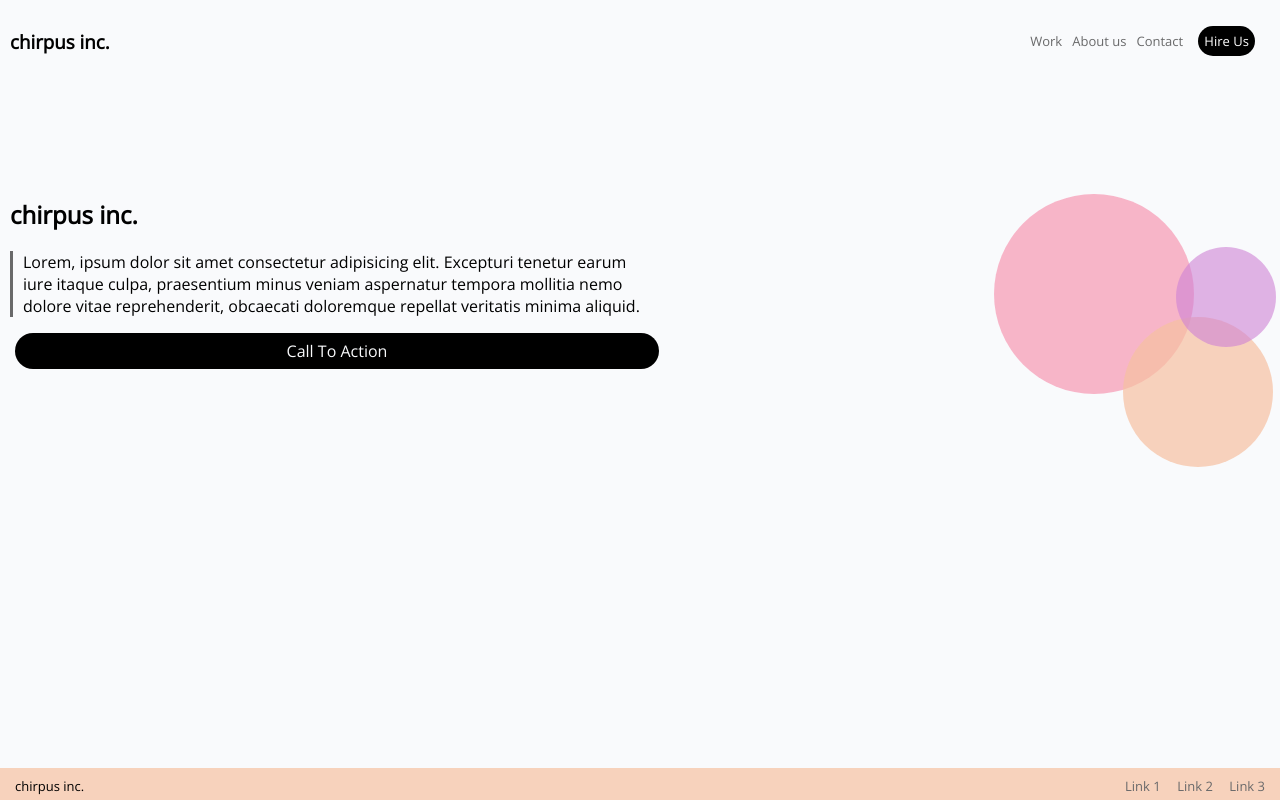
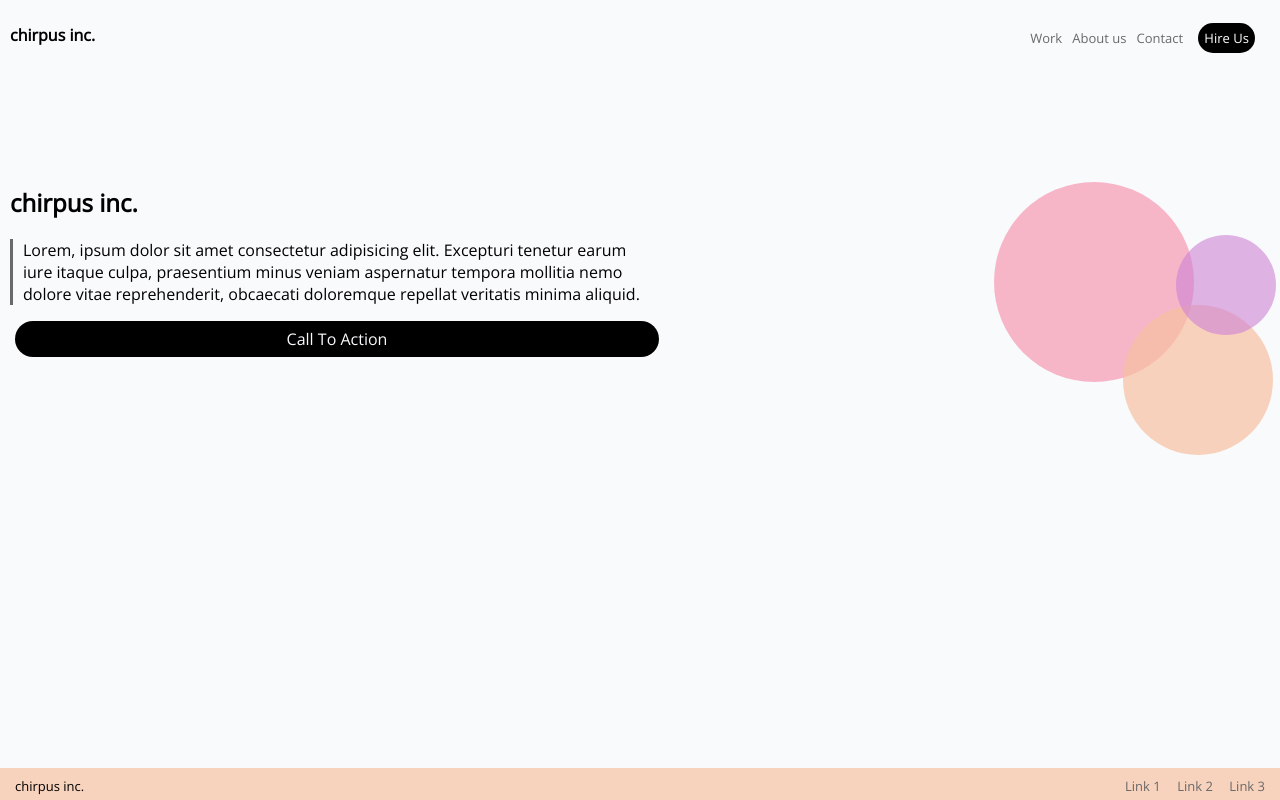
Before and after one commit to zuberikbeer/01-lab1-pt1, a plain HTML site: page index.html in a window 1280 px wide. Shown: the top 800 px of the page. Drawn offline with nearby package versions, Linux system fonts and the light colour scheme.

Commit message:
update-part-2

```diff
--- a/index.html
+++ b/index.html
@@ -12,7 +12,7 @@
 </head>
 <body>
     <header>
-        <h3 class="chirpus-inc">chirpus inc.</h3>
+        <h1 class="chirpus-inc">chirpus inc.</h1>
         <nav class="header-nav">
             <ul class="navbar">
                 <li><a href="#">Work</a></li>
--- a/style.css
+++ b/style.css
@@ -3,11 +3,17 @@ body {
   background-color: #f9fafc;
   margin: 10px;
 }
-
+h1 {
+  font-size: medium;
+}
 .navbar {
   list-style: none;
   padding: 0px;
   color: #69696a;
+  display: flex;
+  justify-content: space-between;
+  flex-direction: column;
+  height: 140px;
 }
 a {
   color: #69696a;
@@ -74,6 +80,7 @@ footer {
     flex-direction: row;
     justify-content: space-between;
     align-items: center;
+    height: 50px;
   }
   div.top-chirpus {
     display: flex;
@@ -88,6 +95,7 @@ footer {
     flex-direction: row;
     align-items: flex-end;
     font-size: small;
+    height: 24px;
   }
   #hire-us {
     padding: 6px;
```
